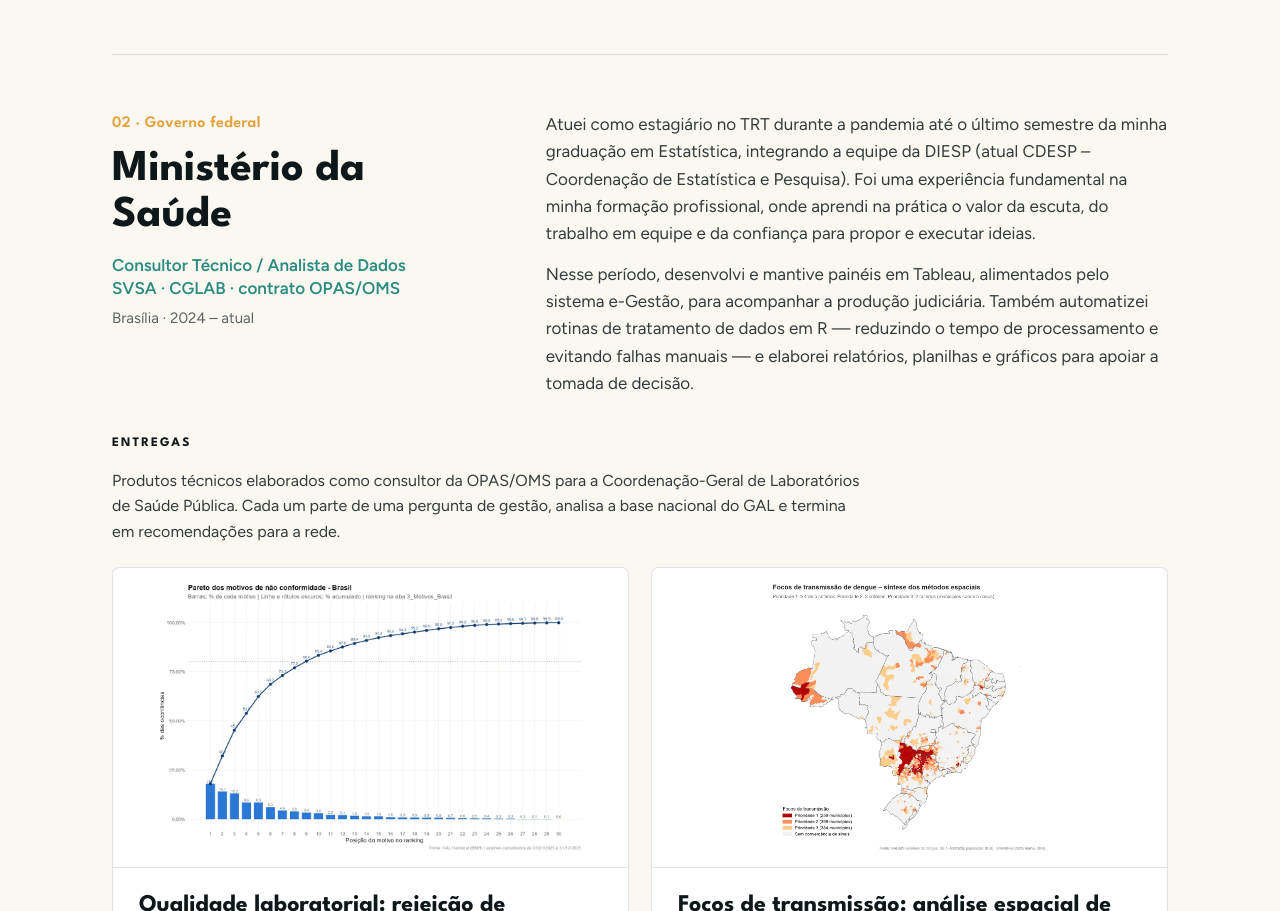
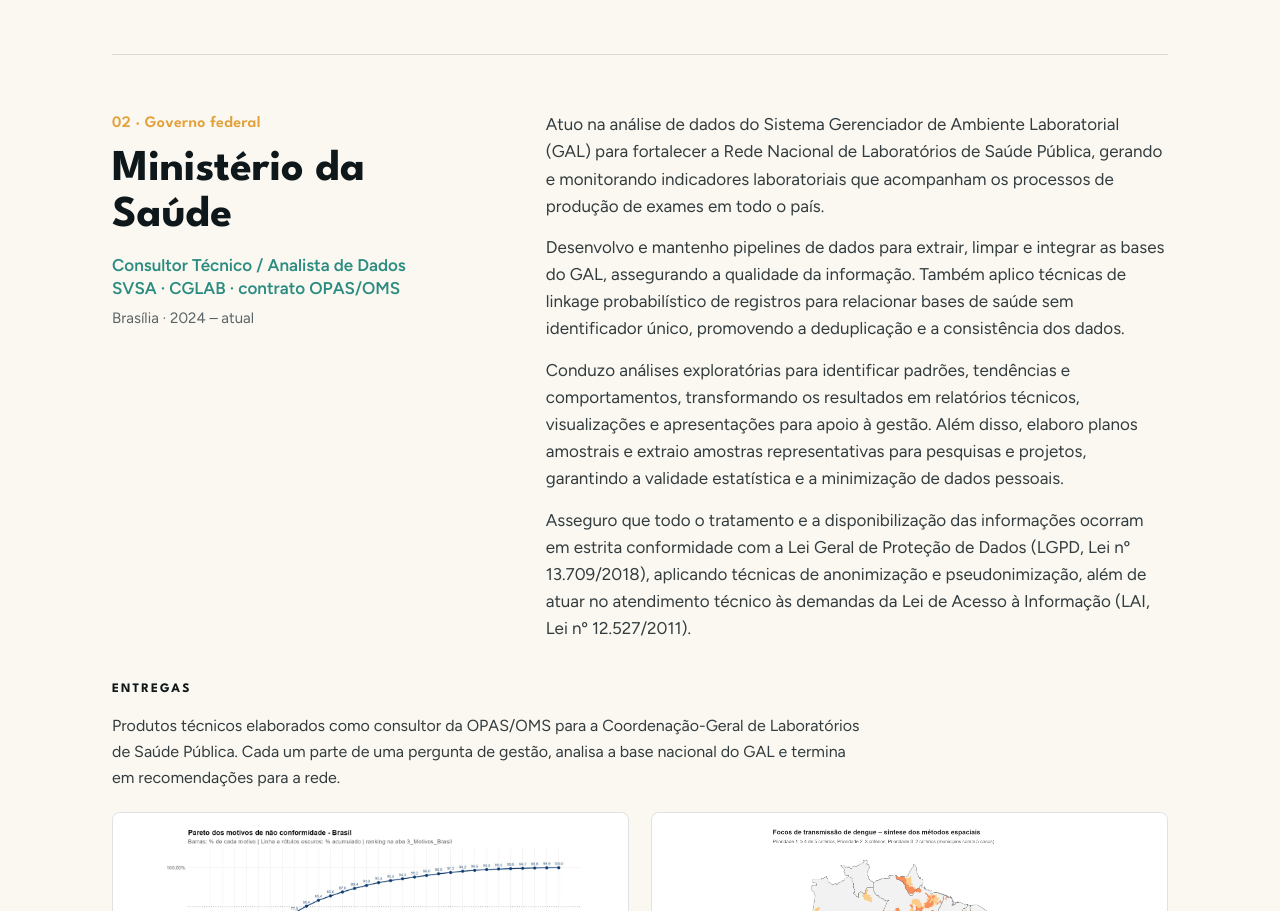
Before and after one commit to FerreiraFrancisco/portfolio_francisco, a plain HTML site: page index.html in a window 1280 px wide. Shown: the part 2560-3471 px from the top of the page. Drawn offline with Linux system fonts and the light colour scheme.

Commit message:
Update index.html
talgfm

```diff
--- a/index.html
+++ b/index.html
@@ -362,8 +362,10 @@
         <div class="when">Brasília · 2024 – atual</div>
       </div>
       <div class="desc">
-        <p>Atuei como estagiário no TRT durante a pandemia até o último semestre da minha graduação em Estatística, integrando a equipe da DIESP (atual CDESP – Coordenação de Estatística e Pesquisa). Foi uma experiência fundamental na minha formação profissional, onde aprendi na prática o valor da escuta, do trabalho em equipe e da confiança para propor e executar ideias.</p>
-<p>Nesse período, desenvolvi e mantive painéis em Tableau, alimentados pelo sistema e-Gestão, para acompanhar a produção judiciária. Também automatizei rotinas de tratamento de dados em R — reduzindo o tempo de processamento e evitando falhas manuais — e elaborei relatórios, planilhas e gráficos para apoiar a tomada de decisão.</p>
+        <p>Atuo na análise de dados do Sistema Gerenciador de Ambiente Laboratorial (GAL) para fortalecer a Rede Nacional de Laboratórios de Saúde Pública, gerando e monitorando indicadores laboratoriais que acompanham os processos de produção de exames em todo o país.</p>
+<p>Desenvolvo e mantenho pipelines de dados para extrair, limpar e integrar as bases do GAL, assegurando a qualidade da informação. Também aplico técnicas de linkage probabilístico de registros para relacionar bases de saúde sem identificador único, promovendo a deduplicação e a consistência dos dados.</p>
+<p>Conduzo análises exploratórias para identificar padrões, tendências e comportamentos, transformando os resultados em relatórios técnicos, visualizações e apresentações para apoio à gestão. Além disso, elaboro planos amostrais e extraio amostras representativas para pesquisas e projetos, garantindo a validade estatística e a minimização de dados pessoais.</p>
+<p>Asseguro que todo o tratamento e a disponibilização das informações ocorram em estrita conformidade com a Lei Geral de Proteção de Dados (LGPD, Lei nº 13.709/2018), aplicando técnicas de anonimização e pseudonimização, além de atuar no atendimento técnico às demandas da Lei de Acesso à Informação (LAI, Lei nº 12.527/2011).</p>
       </div>
       <div class="entregas">
       <div class="sub">Entregas</div>
```
